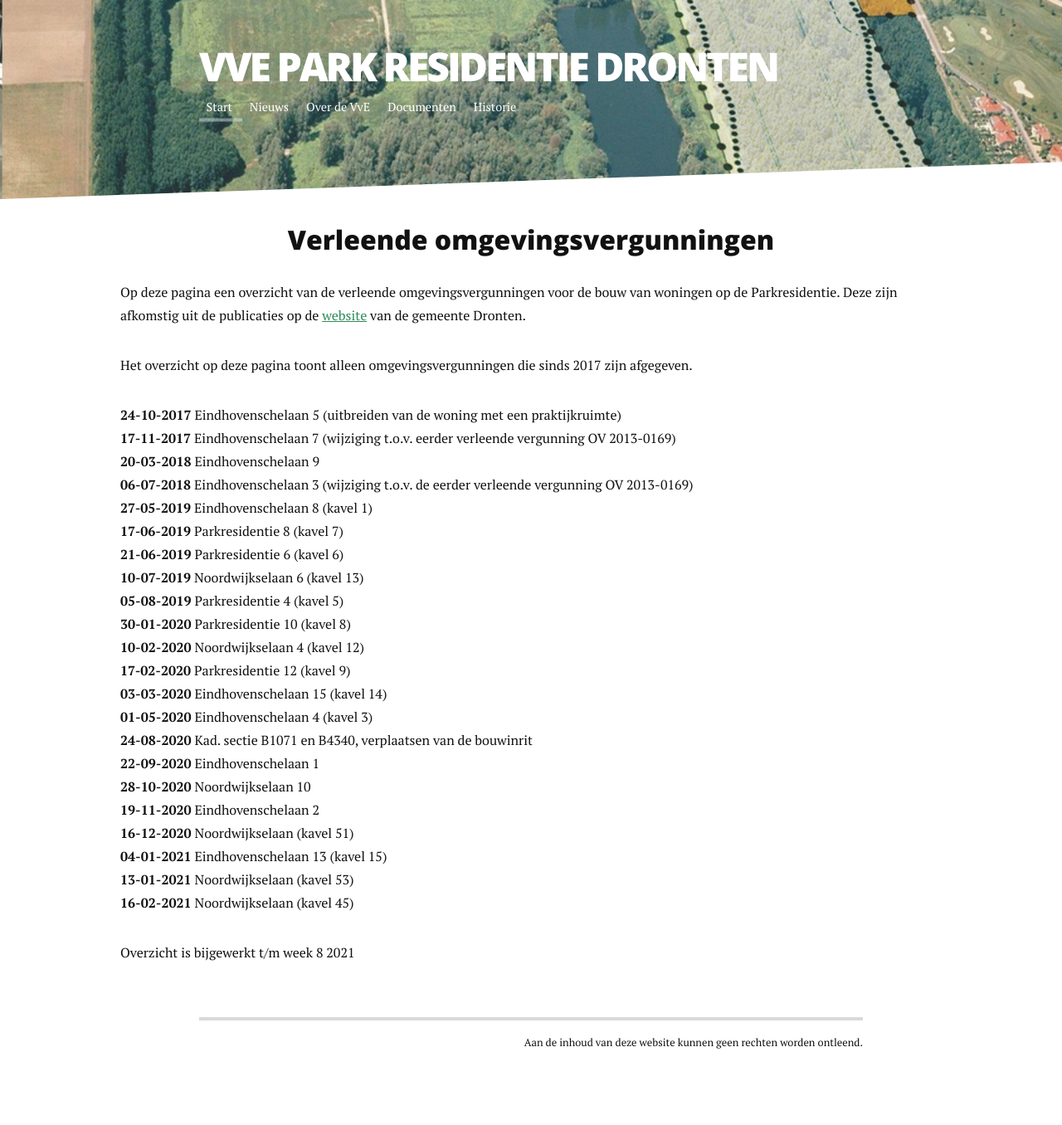
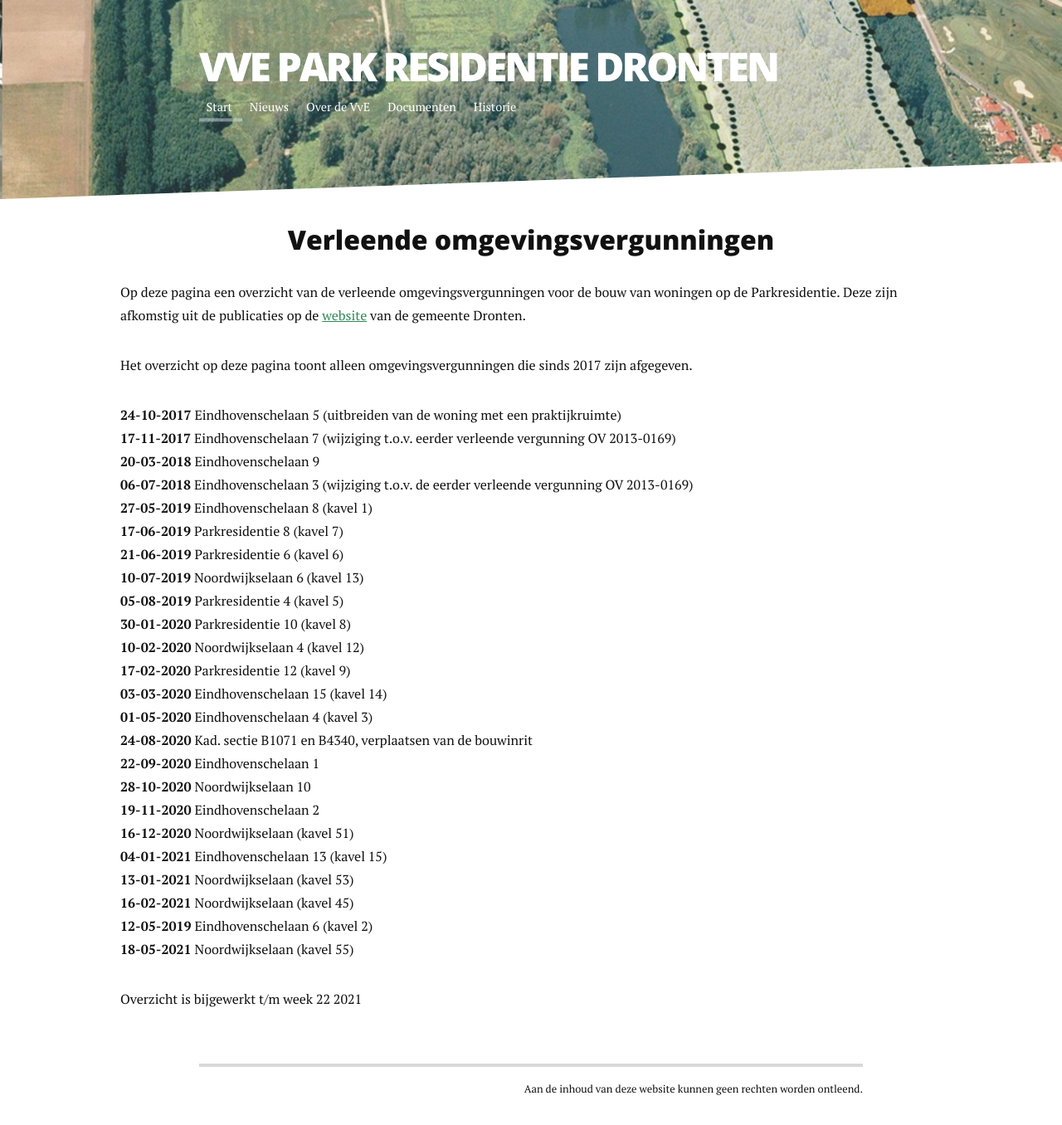
Before and after one commit to plamola/vve-parkresidentie, a Jekyll site: the page built from omgevingsvergunningen.md, in a window 1280 px wide. Shown: the whole page at 83% size. Built offline with Jekyll 4.4.1, drawn with Linux system fonts in a browser that asks for light colours; nearby versions of some CDN libraries; before the commit the page ends 1300 px from its top, so only the background shows below that.

Commit message:
Bijgewerkt t/m week 22 + huishoudelijk reglement

```diff
--- a/omgevingsvergunningen.md
+++ b/omgevingsvergunningen.md
@@ -33,7 +33,9 @@ title: "Verleende omgevingsvergunningen"
     <li><strong>04-01-2021</strong> Eindhovenschelaan 13 (kavel 15)</li>
     <li><strong>13-01-2021</strong> Noordwijkselaan (kavel 53)</li>
     <li><strong>16-02-2021</strong> Noordwijkselaan (kavel 45)</li>
+    <li><strong>12-05-2019</strong> Eindhovenschelaan 6 (kavel 2) </li>
+    <li><strong>18-05-2021</strong> Noordwijkselaan (kavel 55)</li>
   </ul>
-  <p>Overzicht is bijgewerkt t/m week 8 2021</p>
+  <p>Overzicht is bijgewerkt t/m week 22 2021</p>
 
 </div>
```
Also changed, not shown: documenten.md (+1 -1 lines), 1 other file.
